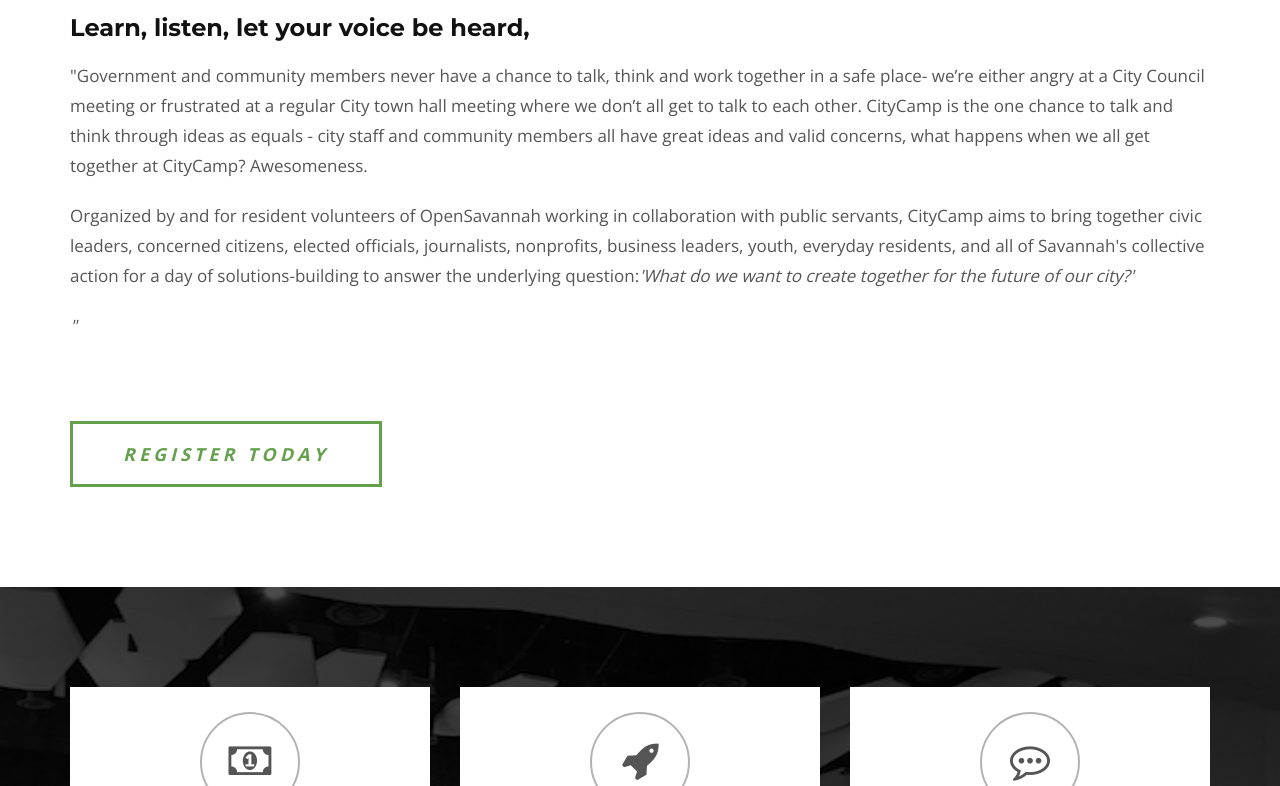
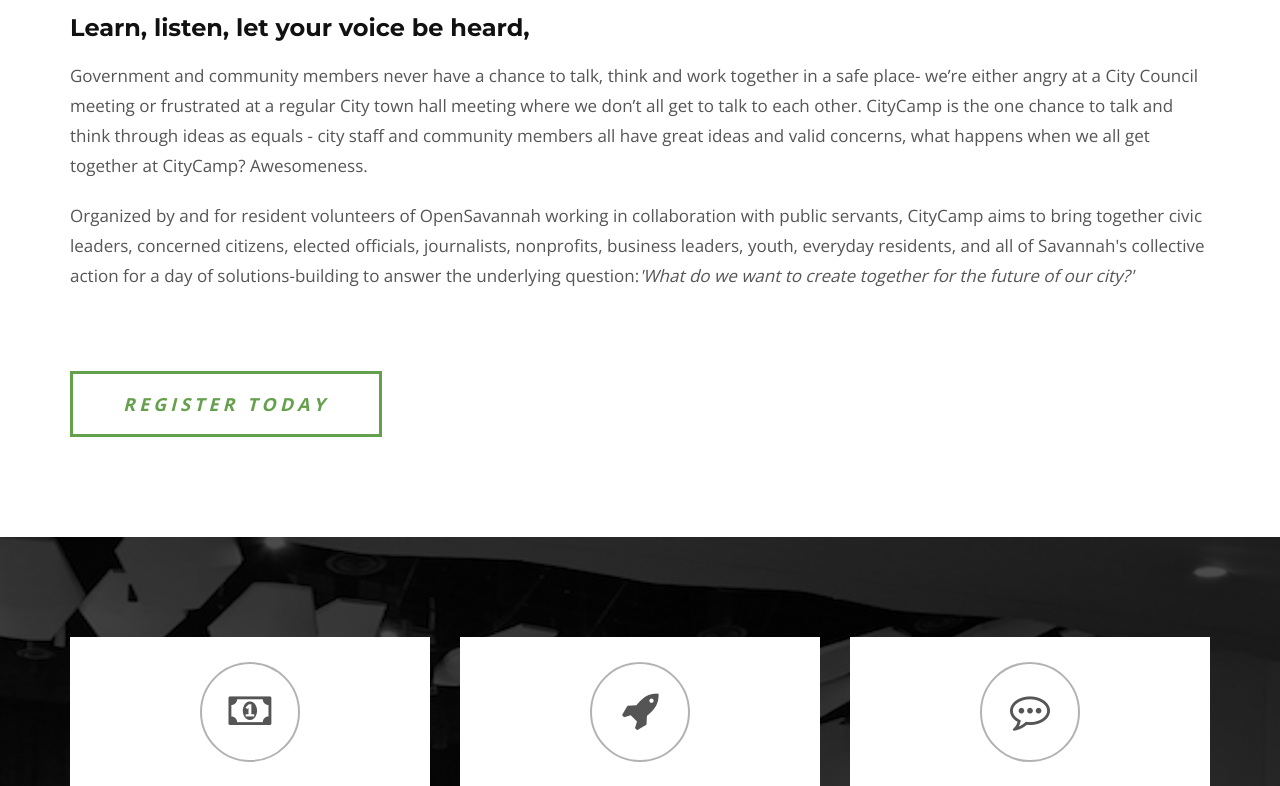
Before and after one commit to opensavannah/citycampsav.org, a Jekyll site: the page built from index.html, in a window 1280 px wide and 900 px high, scrolled down 1255 px, cut to the strip 114-900 px from the top of the window. Built offline with Jekyll 4.4.1, drawn with Linux system fonts in a browser that asks for light colours.

```diff
--- a/_data/about-us.yml
+++ b/_data/about-us.yml
@@ -2,7 +2,7 @@ sectionHeading: "What is CityCampSavannah?"
 videoUrl: "https://www.youtube.com/embed/K1qNeK0U-zQ"
 subHeading: "Learn, listen, let your voice be heard,"
 content: >
-        "Government and community members never have a chance to talk, think and work together in a safe place- we’re either angry at a City Council meeting or frustrated at a regular City town hall meeting where we don’t all get to talk to each other. CityCamp is the one chance to talk and think through ideas as equals - city staff and community members all have great ideas and valid concerns, what happens when we all get together at CityCamp? Awesomeness. <p>Organized by and for resident volunteers of OpenSavannah working in collaboration with public servants, CityCamp aims to bring together civic leaders, concerned citizens, elected officials, journalists, nonprofits, business leaders, youth, everyday residents, and all of Savannah's collective action for a day of solutions-building to answer the underlying question:<em>'What do we want to create together for the future of our city?'<em></p>"
+        Government and community members never have a chance to talk, think and work together in a safe place- we’re either angry at a City Council meeting or frustrated at a regular City town hall meeting where we don’t all get to talk to each other. CityCamp is the one chance to talk and think through ideas as equals - city staff and community members all have great ideas and valid concerns, what happens when we all get together at CityCamp? Awesomeness. <p>Organized by and for resident volunteers of OpenSavannah working in collaboration with public servants, CityCamp aims to bring together civic leaders, concerned citizens, elected officials, journalists, nonprofits, business leaders, youth, everyday residents, and all of Savannah's collective action for a day of solutions-building to answer the underlying question:<em>'What do we want to create together for the future of our city?'<em></p>
 eventInfo:
   - icon: fa-microphone
     text: "12 lightning talks & 4 breakout sessions"
```
